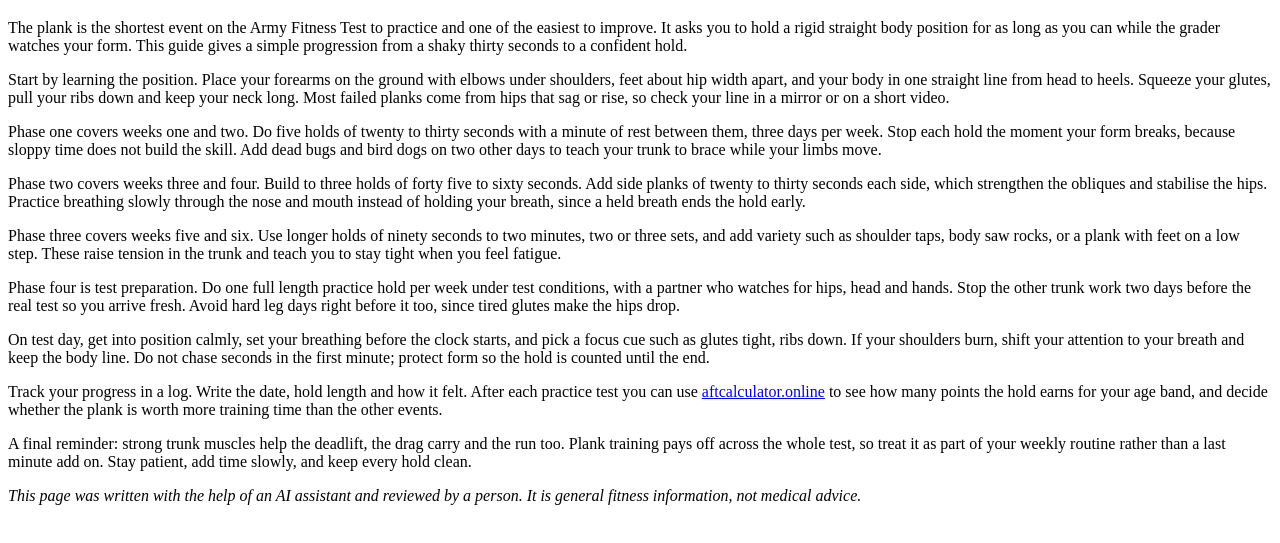
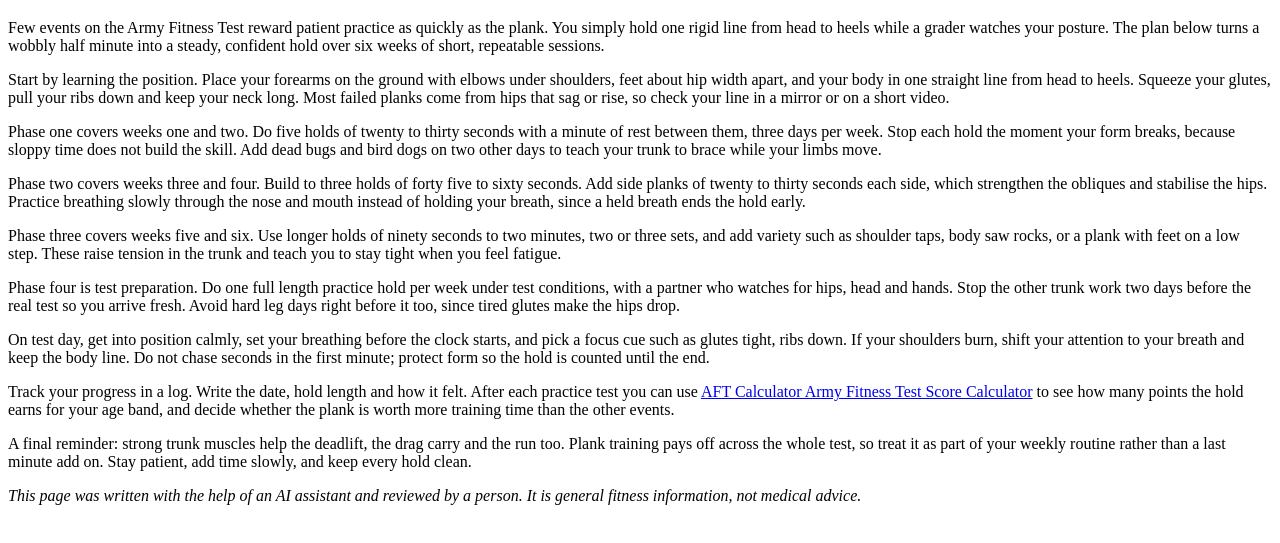
Before and after one commit to amandahanchett-fit/aft-plank-progressions, a plain HTML site: page index.html in a window 1280 px wide. Shown: the part 61-604 px from the top of the page. Drawn offline with Linux system fonts and the light colour scheme.

Commit message:
Add files via upload

```diff
--- a/index.html
+++ b/index.html
@@ -1,12 +1,12 @@
 <!doctype html>
 <html lang="en"><head><meta charset="utf-8"><title>Plank Progressions for the Army Fitness Test</title><meta name="viewport" content="width=device-width, initial-scale=1"><meta name="description" content="Plank Progressions for the Army Fitness Test"></head><body><main><h1>Plank Progressions for the Army Fitness Test</h1>
-<p>The plank is the shortest event on the Army Fitness Test to practice and one of the easiest to improve. It asks you to hold a rigid straight body position for as long as you can while the grader watches your form. This guide gives a simple progression from a shaky thirty seconds to a confident hold.</p>
+<p>Few events on the Army Fitness Test reward patient practice as quickly as the plank. You simply hold one rigid line from head to heels while a grader watches your posture. The plan below turns a wobbly half minute into a steady, confident hold over six weeks of short, repeatable sessions.</p>
 <p>Start by learning the position. Place your forearms on the ground with elbows under shoulders, feet about hip width apart, and your body in one straight line from head to heels. Squeeze your glutes, pull your ribs down and keep your neck long. Most failed planks come from hips that sag or rise, so check your line in a mirror or on a short video.</p>
 <p>Phase one covers weeks one and two. Do five holds of twenty to thirty seconds with a minute of rest between them, three days per week. Stop each hold the moment your form breaks, because sloppy time does not build the skill. Add dead bugs and bird dogs on two other days to teach your trunk to brace while your limbs move.</p>
 <p>Phase two covers weeks three and four. Build to three holds of forty five to sixty seconds. Add side planks of twenty to thirty seconds each side, which strengthen the obliques and stabilise the hips. Practice breathing slowly through the nose and mouth instead of holding your breath, since a held breath ends the hold early.</p>
 <p>Phase three covers weeks five and six. Use longer holds of ninety seconds to two minutes, two or three sets, and add variety such as shoulder taps, body saw rocks, or a plank with feet on a low step. These raise tension in the trunk and teach you to stay tight when you feel fatigue.</p>
 <p>Phase four is test preparation. Do one full length practice hold per week under test conditions, with a partner who watches for hips, head and hands. Stop the other trunk work two days before the real test so you arrive fresh. Avoid hard leg days right before it too, since tired glutes make the hips drop.</p>
 <p>On test day, get into position calmly, set your breathing before the clock starts, and pick a focus cue such as glutes tight, ribs down. If your shoulders burn, shift your attention to your breath and keep the body line. Do not chase seconds in the first minute; protect form so the hold is counted until the end.</p>
-<p>Track your progress in a log. Write the date, hold length and how it felt. After each practice test you can use <a href="https://aftcalculator.online/">aftcalculator.online</a> to see how many points the hold earns for your age band, and decide whether the plank is worth more training time than the other events.</p>
+<p>Track your progress in a log. Write the date, hold length and how it felt. After each practice test you can use <a href="https://aftcalculator.online/">AFT Calculator Army Fitness Test Score Calculator</a> to see how many points the hold earns for your age band, and decide whether the plank is worth more training time than the other events.</p>
 <p>A final reminder: strong trunk muscles help the deadlift, the drag carry and the run too. Plank training pays off across the whole test, so treat it as part of your weekly routine rather than a last minute add on. Stay patient, add time slowly, and keep every hold clean.</p>
 <p><em>This page was written with the help of an AI assistant and reviewed by a person. It is general fitness information, not medical advice.</em></p></main></body></html>
```
